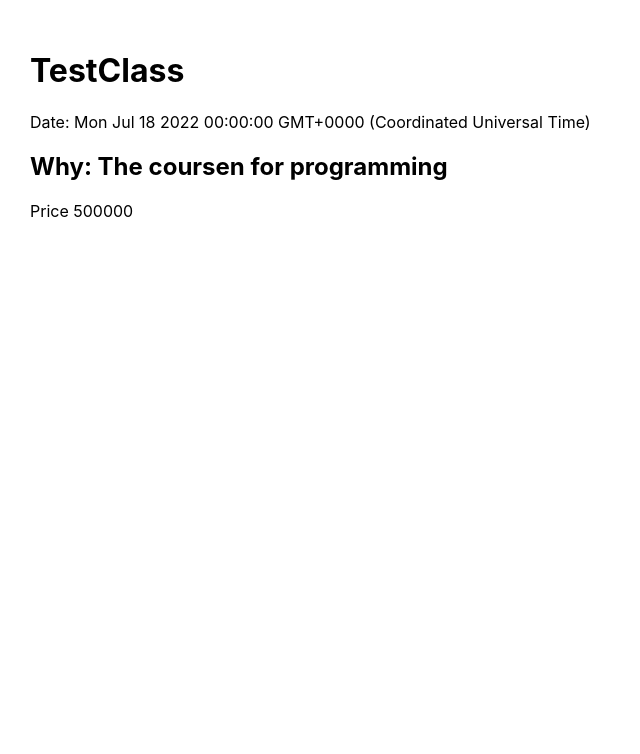
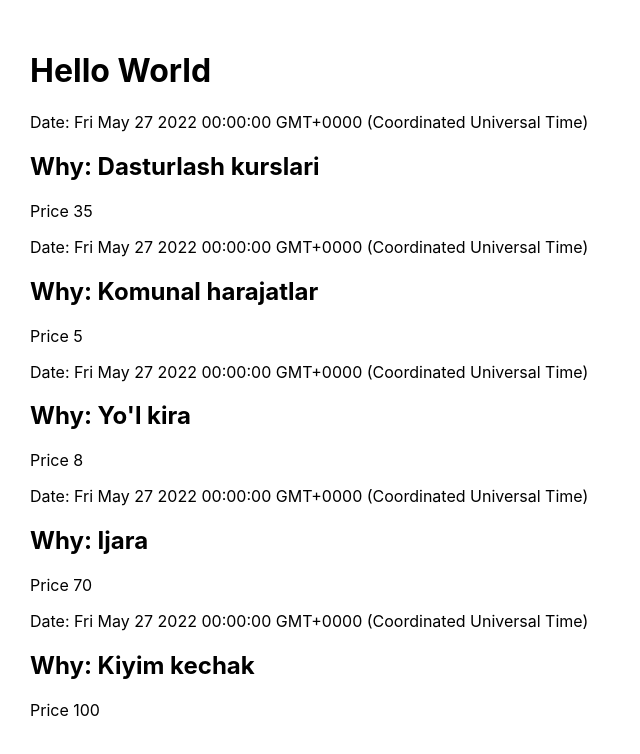
Before and after one commit to javokhirbekkhaydarov/reactlesson, a React (Create React App) app in the folder my-test/: page / in a window 1280 px wide. Shown: the top 754 px of the page, without its empty margins (0-640 px from the left). Built offline with nearby package versions, Linux system fonts and the light colour scheme.

Commit message:
task  completed

```diff
--- a/my-test/src/App.js
+++ b/my-test/src/App.js
@@ -1,8 +1,6 @@
 import "./App.css";
-import TestClass from "./components/TestClass";
 import Test2 from "./components/Test2";
 function App() {
-
   const expenses = [
     {
       title: "Dasturlash kurslari",
@@ -31,41 +29,34 @@ function App() {
     },
   ];
 
-    // return (
-    //   <div className="container">
-    //     <h1 className="headline">Hello World</h1>
-    //     <Test2
-    //       title={expenses[0].title}
-    //       amount={expenses[0].amount}
-    //       date={expenses[0].date}
-    //     />
-    //     <Test2
-    //       title={expenses[1].title}
-    //       amount={expenses[1].amount}
-    //       date={expenses[1].date}
-    //     />
-    //     <Test2
-    //       title={expenses[2].title}
-    //       amount={expenses[2].amount}
-    //       date={expenses[2].date}
-    //     />
-    //     <Test2
-    //       title={expenses[3].title}
-    //       amount={expenses[3].amount}
-    //       date={expenses[3].date}
-    //     />
-    //     <Test2
-    //       title={expenses[4].title}
-    //       amount={expenses[4].amount}
-    //       date={expenses[4].date}
-    //     />
-    //   </div>
-    // );
-
   return (
     <div className="container">
-      <TestClass />
-      <Test2 />
+      <h1 className="headline">Hello World</h1>
+      <Test2
+        title={expenses[0].title}
+        amount={expenses[0].amount}
+        date={expenses[0].date}
+      />
+      <Test2
+        title={expenses[1].title}
+        amount={expenses[1].amount}
+        date={expenses[1].date}
+      />
+      <Test2
+        title={expenses[2].title}
+        amount={expenses[2].amount}
+        date={expenses[2].date}
+      />
+      <Test2
+        title={expenses[3].title}
+        amount={expenses[3].amount}
+        date={expenses[3].date}
+      />
+      <Test2
+        title={expenses[4].title}
+        amount={expenses[4].amount}
+        date={expenses[4].date}
+      />
     </div>
   );
 }
--- a/my-test/src/components/Test2.jsx
+++ b/my-test/src/components/Test2.jsx
@@ -1,12 +1,11 @@
-function test2() {
-  const expeneDate = new Date(2022, 6, 18);
-  const expenseTitle = "The coursen for programming";
-  const expenseAmount = 500000;
+import React from "react";
+
+function test2(props) {
   return (
     <div>
-      Date: {expeneDate.toString()}
-      <h2>Why: {expenseTitle}</h2>
-      <p>Price {expenseAmount}</p>
+      Date: {props.date.toString()}
+      <h2>Why: {props.title}</h2>
+      <p>Price {props.amount}</p>
     </div>
   );
 }
```
Lines whose indentation alone changed are shown as unchanged.
